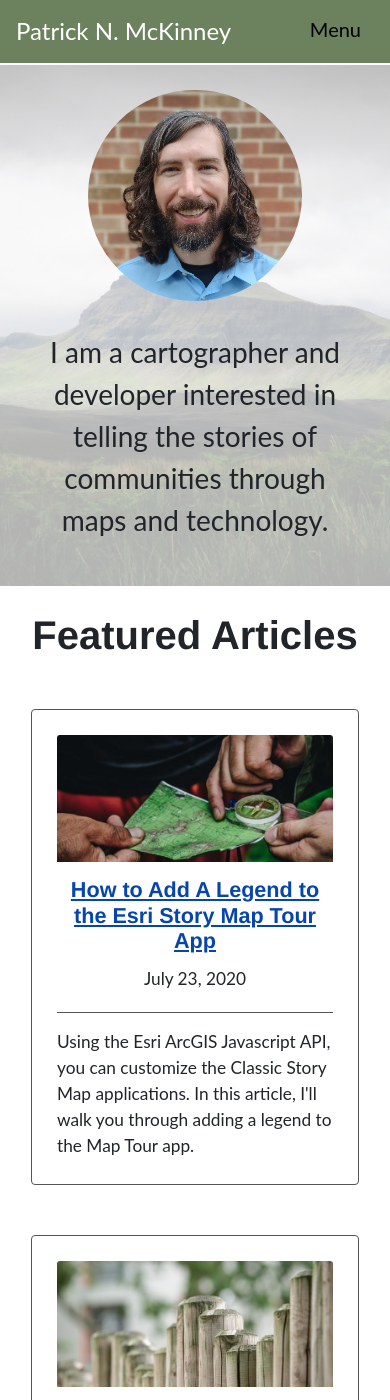
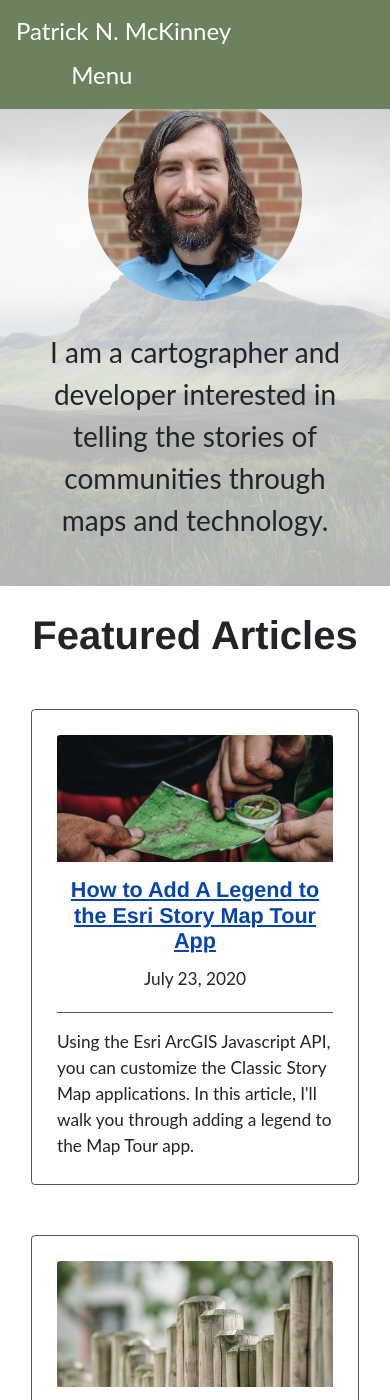
Before and after one commit to pmacMaps/website-live-test, a Jekyll site: the page built from index.html, in a window 390 px wide and 1400 px high. Built offline with Jekyll 4.4.1, drawn with Linux system fonts in a browser that asks for light colours.

Commit message:
ensure updated styles are used

```diff
--- a/css/style.css
+++ b/css/style.css
@@ -168,6 +168,11 @@ border-color: #000;
 header,
 footer {
     background-color: #6C815E;
+}
+
+button.navbar-toggler {
+  color: #fff;
+  font-size: 1.5em;
 }
 
 span.caret {
@@ -424,6 +429,14 @@ body.pf-single section hr {
         font-size: 2em;
   }
 
+  .navbar-nav .dropdown-menu {
+    width: 100%;
+  }
+
+  .navbar-nav .dropdown-menu a {
+    color: #0645AD;
+  }
+
   section,
   #home-portfolio,
   .client-list {
@@ -442,6 +455,7 @@ body.pf-single section hr {
   .feat-portfolio .card,
   .prof-services .card,
   .feat-posts .card {
+    padding: 25px;
     padding: 5px;
   }
 
@@ -526,20 +540,12 @@ body.pf-single section hr {
     }
 
     /* Portfolio */
-    body.pf-single {
-      padding-top: 50px;
-    }
-
     body.pf-single section {
         margin-top: 0;
     }
 
     body.pf-single section img {
       margin-top: 50px;
-    }
-
-    body.portfolio .feat-portfolio {
-        padding: 25px 0;
     }
 
     body.portfolio h2 {
```
